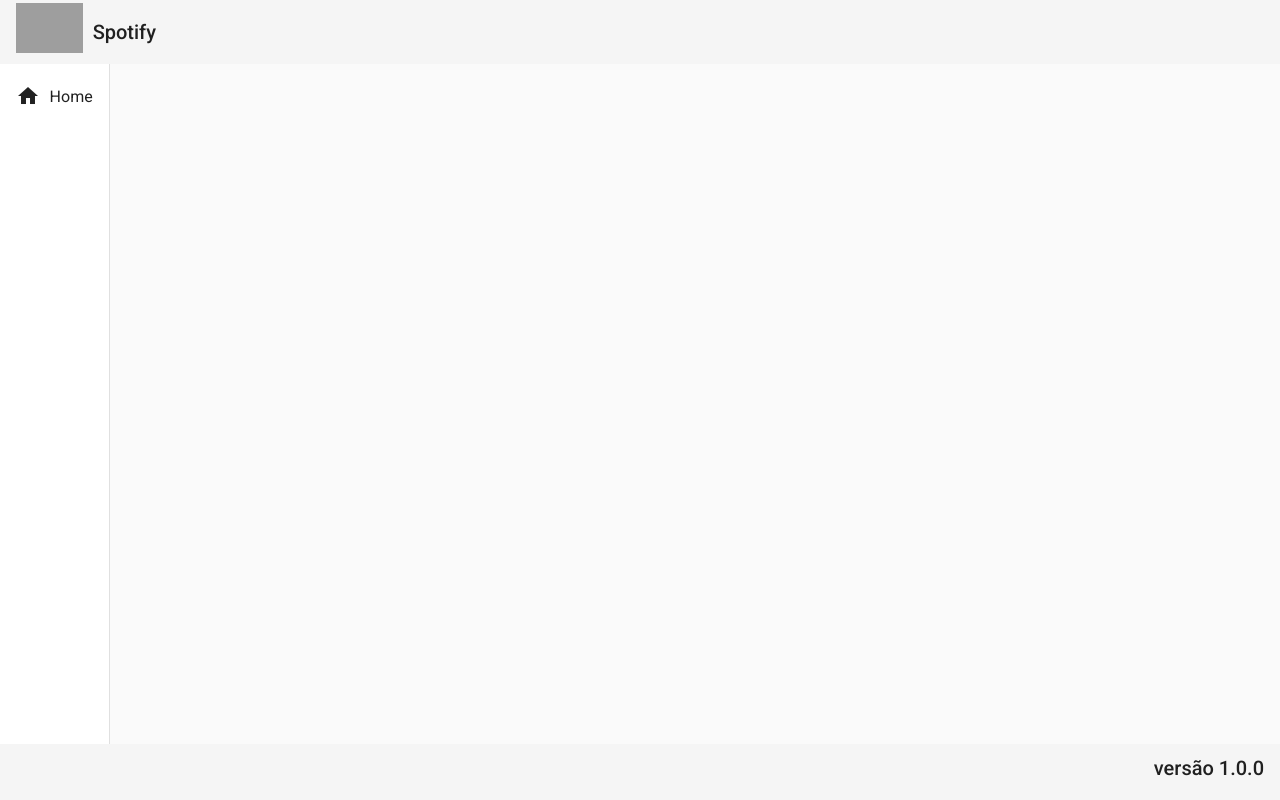
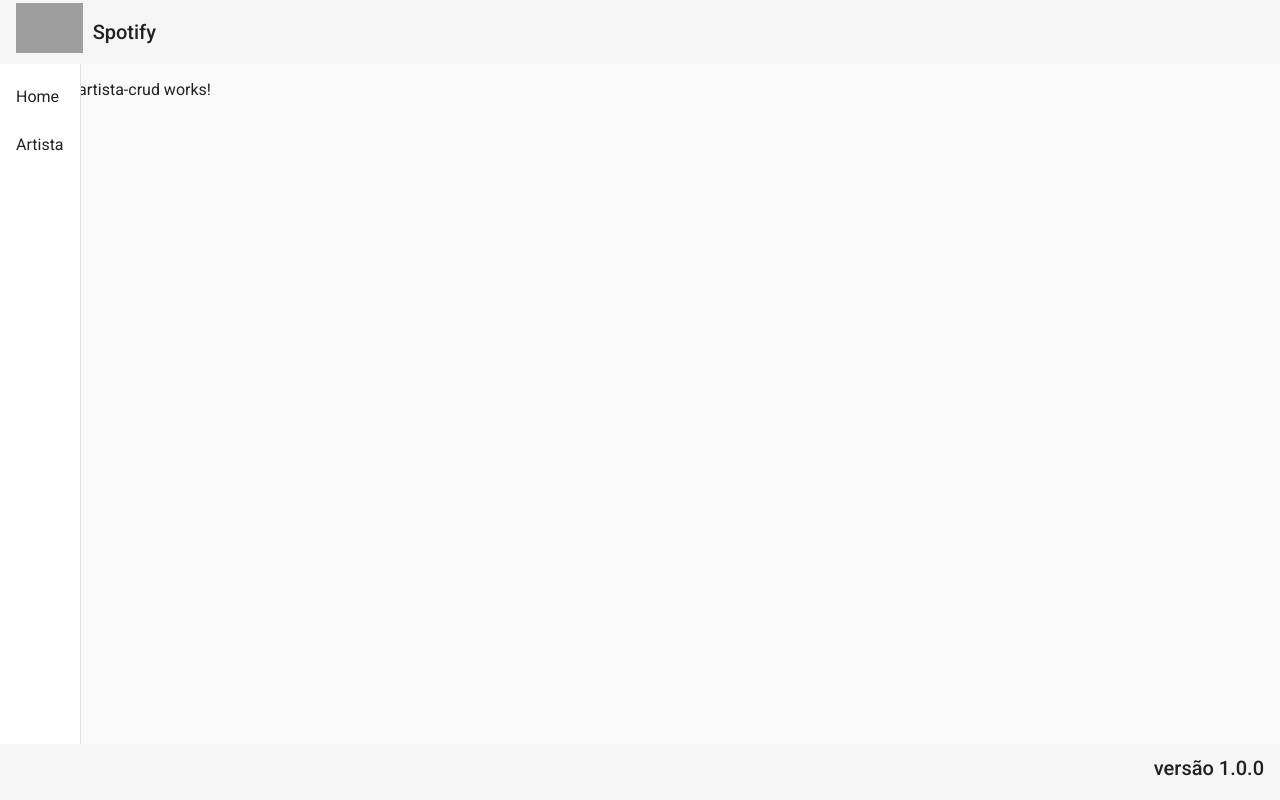
Before and after one commit to luiz87/spotify-cover-front, an Angular app: page /artista in a window 1280 px wide. Before the commit this address led to /. Built offline with nearby package versions, Linux system fonts and the light colour scheme; grey boxes are pictures that could not be loaded.

Commit message:
add component artista

```diff
--- a/src/app/app-routing.module.ts
+++ b/src/app/app-routing.module.ts
@@ -1,11 +1,16 @@
 import { NgModule } from '@angular/core';
 import { RouterModule, Routes } from '@angular/router';
+import { ArtistaCrudComponent } from './components/views/artista/artista-crud/artista-crud.component';
 import { HomeComponent } from './components/views/home/home.component';
 
 const routes: Routes = [
   {
     path: "",
     component: HomeComponent
+  },
+  {
+    path: "artista",
+    component: ArtistaCrudComponent
   }
 ];
 
--- a/src/app/app.module.ts
+++ b/src/app/app.module.ts
@@ -11,6 +11,7 @@ import { FooterComponent } from './components/template/footer/footer.component';
 import { HeaderComponent } from './components/template/header/header.component';
 import { NavComponent } from './components/template/nav/nav.component';
 import { HomeComponent } from './components/views/home/home.component';
+import { ArtistaCrudComponent } from './components/views/artista/artista-crud/artista-crud.component';
 
 @NgModule({
   declarations: [
@@ -18,7 +19,8 @@ import { HomeComponent } from './components/views/home/home.component';
     HeaderComponent,
     FooterComponent,
     NavComponent,
-    HomeComponent
+    HomeComponent,
+    ArtistaCrudComponent
   ],
   imports: [
     BrowserModule,
--- a/src/app/components/template/nav/nav.component.html
+++ b/src/app/components/template/nav/nav.component.html
@@ -2,13 +2,12 @@
     <mat-sidenav mode="side" opened>
         <mat-nav-list>
             <a routerLink="" mat-list-item>
-                <i class="material-icons">home</i>
+                <!-- <i class="material-icons">home</i> -->
                 Home
             </a>
-            <!-- <a routerLink="/categoria" mat-list-item>
-                <i class="material-icons">menu_book</i>
-                Categoria
-            </a> -->
+            <a routerLink="/artista" mat-list-item>
+                Artista
+            </a>
         </mat-nav-list>
     </mat-sidenav>
     <mat-sidenav-content>
--- /dev/null
+++ b/src/app/components/views/artista/artista-crud/artista-crud.component.html
@@ -0,0 +1 @@
+<p>artista-crud works!</p>
--- /dev/null
+++ b/src/app/components/views/artista/artista-crud/artista-crud.component.ts
@@ -0,0 +1,15 @@
+import { Component, OnInit } from '@angular/core';
+
+@Component({
+  selector: 'app-artista-crud',
+  templateUrl: './artista-crud.component.html',
+  styleUrls: ['./artista-crud.component.css']
+})
+export class ArtistaCrudComponent implements OnInit {
+
+  constructor() { }
+
+  ngOnInit(): void {
+  }
+
+}
```
Also changed, not shown: src/app/components/views/artista/artista-crud/artista-crud.component.css (added).
